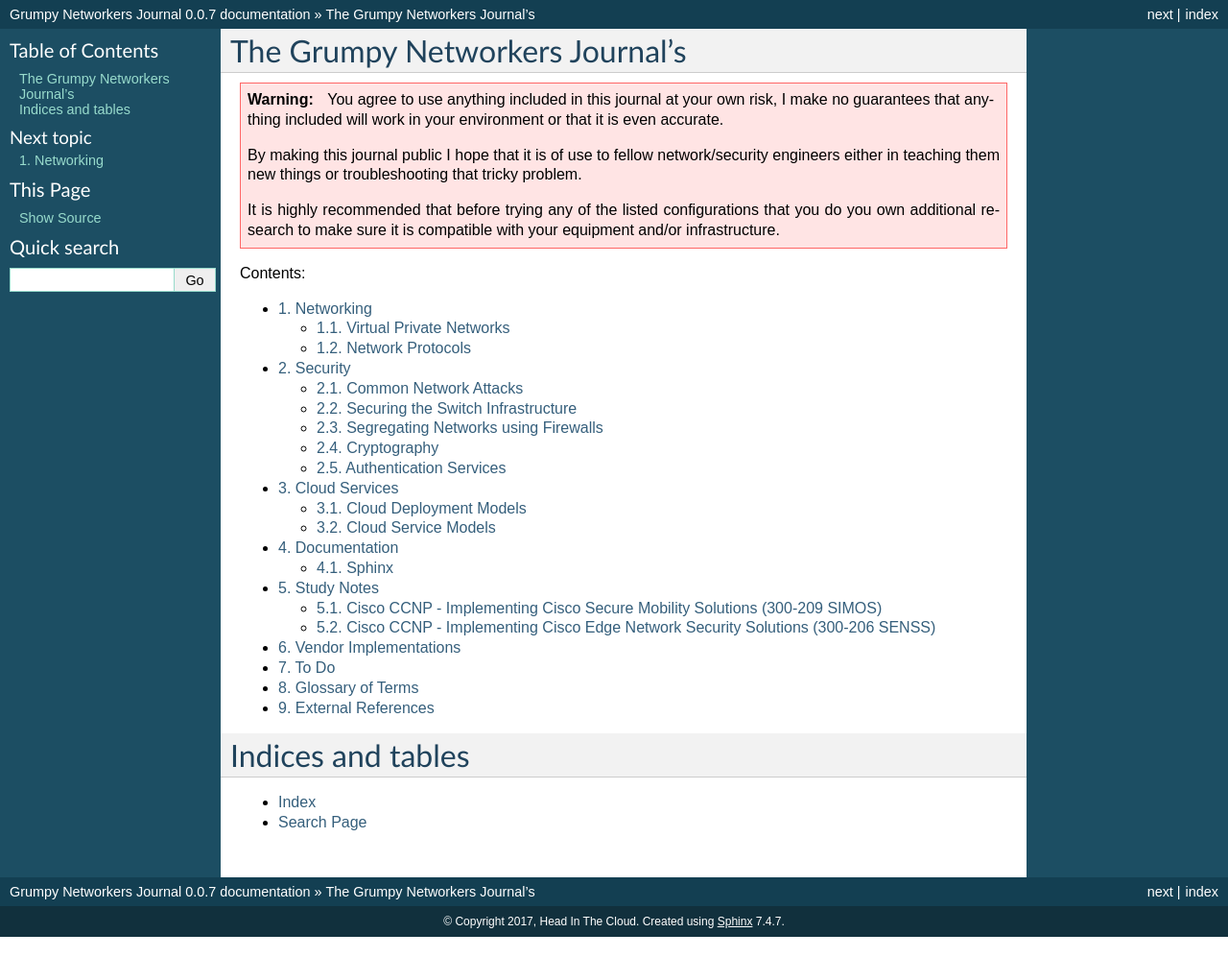
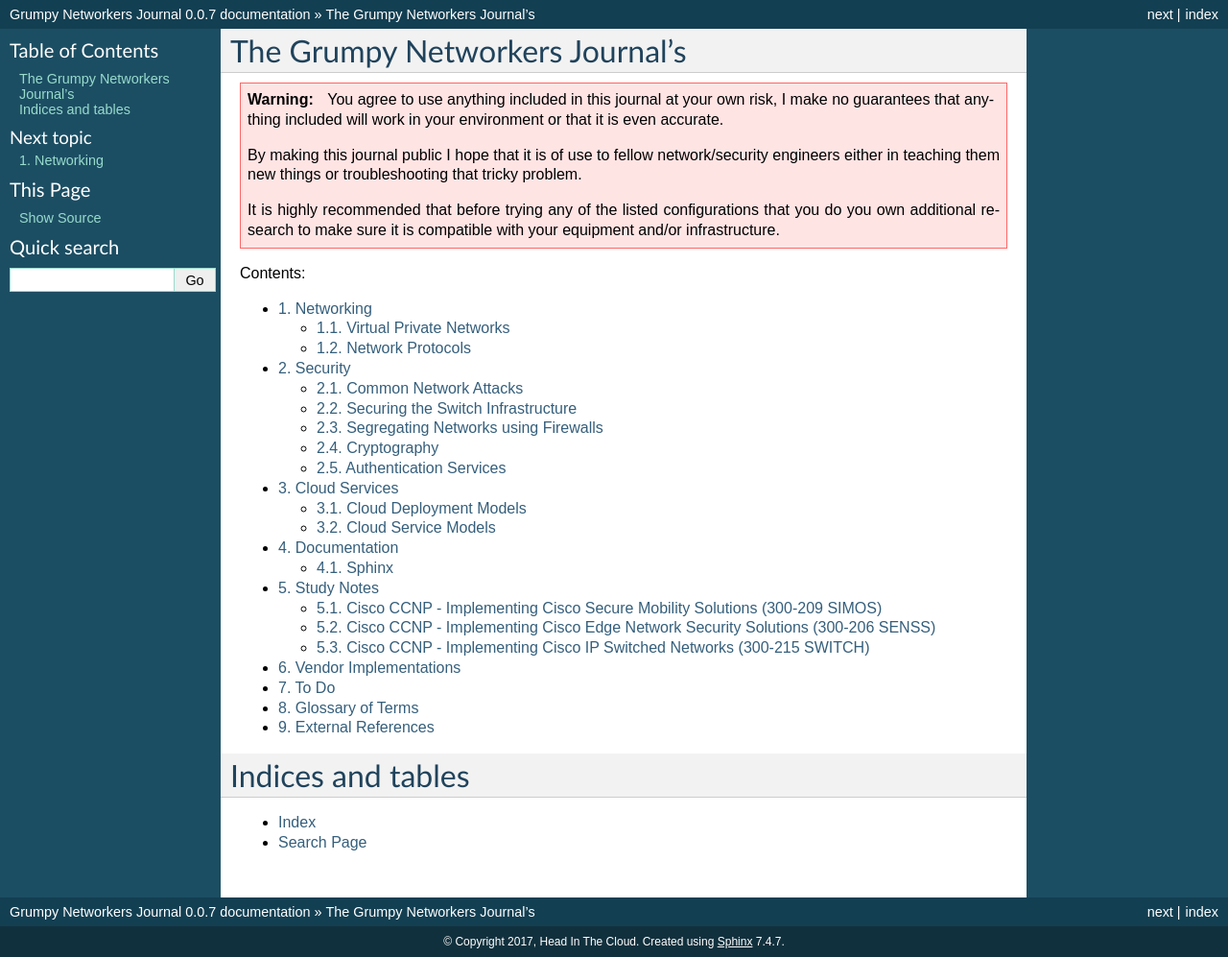
Before and after one commit to hdinthkld/gnj, a Sphinx documentation site: the page built from source/index.rst, in a window 1280 px wide. Shown: the whole page at 96% size. Built offline with Sphinx 7.4.7, drawn with Linux system fonts in a browser that asks for light colours; pages that are not in the unit, such as notebooks, are missing from menus; before the commit the page ends 976 px from its top, so only the background shows below that; some of the changed lines change nothing that is shown.

Commit message:
Updated Index and Documented Exam Topics

```diff
--- /dev/null
+++ b/source/STUDY_NOTES/CISCO_SWITCH/TOPICS.rst
@@ -0,0 +1,100 @@
+#########################################################################
+Cisco CCNP - Implementing Cisco IP Switched Networks (300-215 SWITCH)
+#########################################################################
+
+.. toctree::
+   :titlesonly:
+   :caption: Contents:
+
+1.0 Layer 2 Topics (65%)
+
+  1.1 Configure and verify switch administration
+
+    1.1.a SDM templates
+
+    1.1.b Managing MAC address table
+
+    1.1.c Troubleshoot Err-disable recovery
+
+  1.2 Configure and verify Layer 2 protocols
+
+    1.2.a CDP, LLDP
+
+    1.2.b UDLD
+
+  1.3 Configure and verify VLANs
+
+    1.3.a Access ports
+
+    1.3.b VLAN database
+
+    1.3.c Normal, extended VLAN, voice VLAN
+
+  1.4 Configure and verify trunking
+
+    1.4.a VTPv1, VTPv2, VTPv3, VTP pruning
+
+    1.4.b dot1Q
+
+    1.4.c Native VLAN
+
+    1.4.d Manual pruning
+
+  1.5 Configure and verify EtherChannels
+
+    1.5.a LACP, PAgP, manual
+
+    1.5.b Layer 2, Layer 3
+
+    1.5.c Load balancing
+
+    1.5.d EtherChannel misconfiguration guard
+
+  1.6 Configure and verify spanning tree
+
+    1.6.a PVST+, RPVST+, MST
+
+    1.6.b Switch priority, port priority, path cost, STP timers
+
+    1.6.c PortFast, BPDUguard, BPDUfilter
+
+    1.6.d Loopguard and Rootguard
+
+  1.7 Configure and verify other LAN switching technologies
+
+    1.7.a SPAN, RSPAN
+
+  1.8 Describe chassis virtualization and aggregation technologies
+
+    1.8.a Stackwise
+
+2.0 Infrastructure Security (20%)
+
+  2.1 Configure and verify switch security features
+
+    2.1.a DHCP snooping
+
+    2.1.b IP Source Guard
+
+    2.1.c Dynamic ARP inspection
+
+    2.1.d Port security
+
+    2.1.e Private VLAN
+
+    2.1.f Storm control
+
+  2.2 Describe device security using Cisco IOS AAA with TACACS+ and RADIUS
+
+    2.2.a AAA with TACACS+ and RADIUS
+
+    2.2.b Local privilege authorization fallback
+
+3.0 Infrastructure Services (15%)
+
+  3.1 Configure and verify first-hop redundancy protocols
+    3.1.a HSRP
+
+    3.1.b VRRP
+
+    3.1.c GLBP
--- a/source/STUDY_NOTES/INDEX.rst
+++ b/source/STUDY_NOTES/INDEX.rst
@@ -8,3 +8,4 @@
 
    CISCO_SIMOS/TOPICS
    CISCO_SENSS/TOPICS
+   CISCO_SWITCH/TOPICS
```
